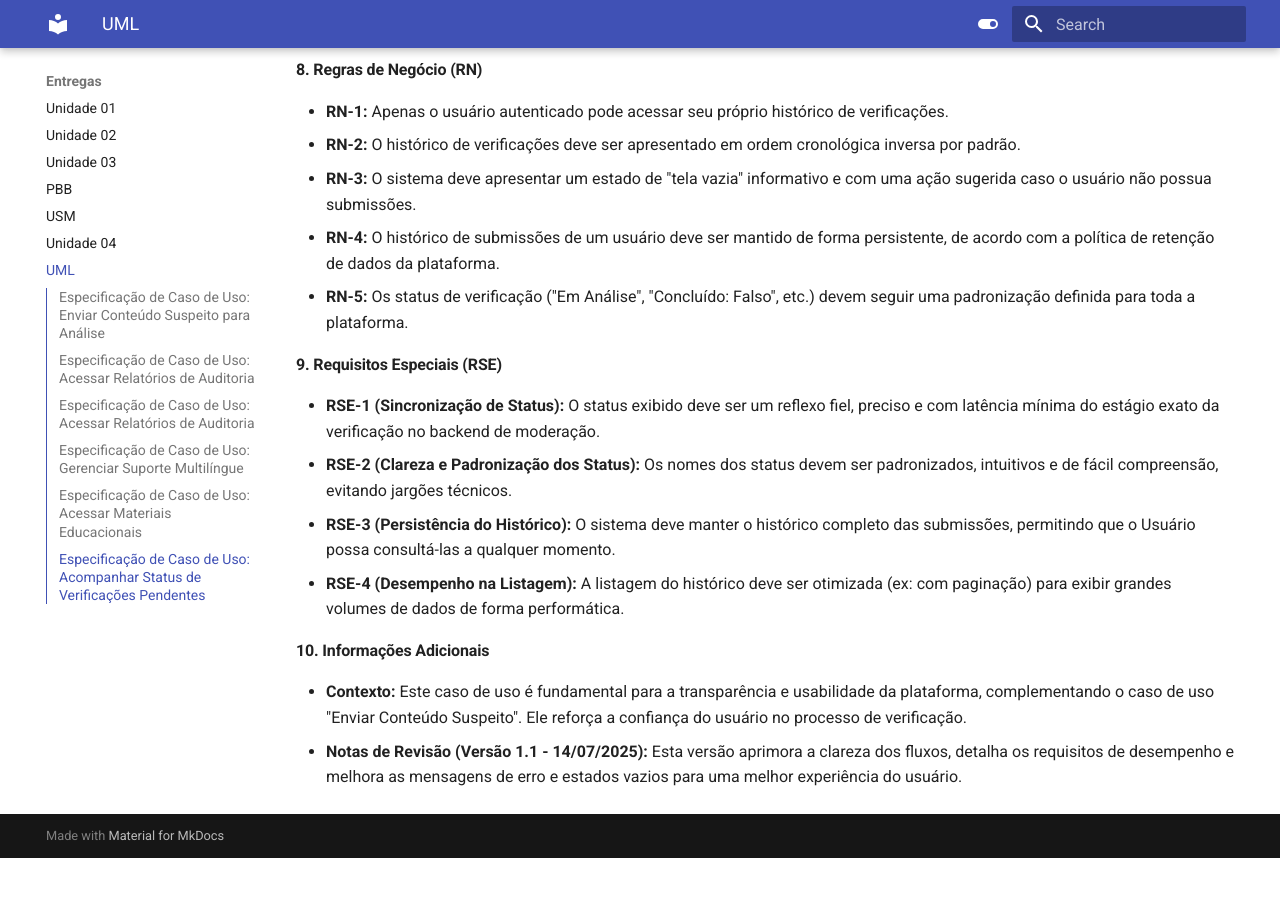
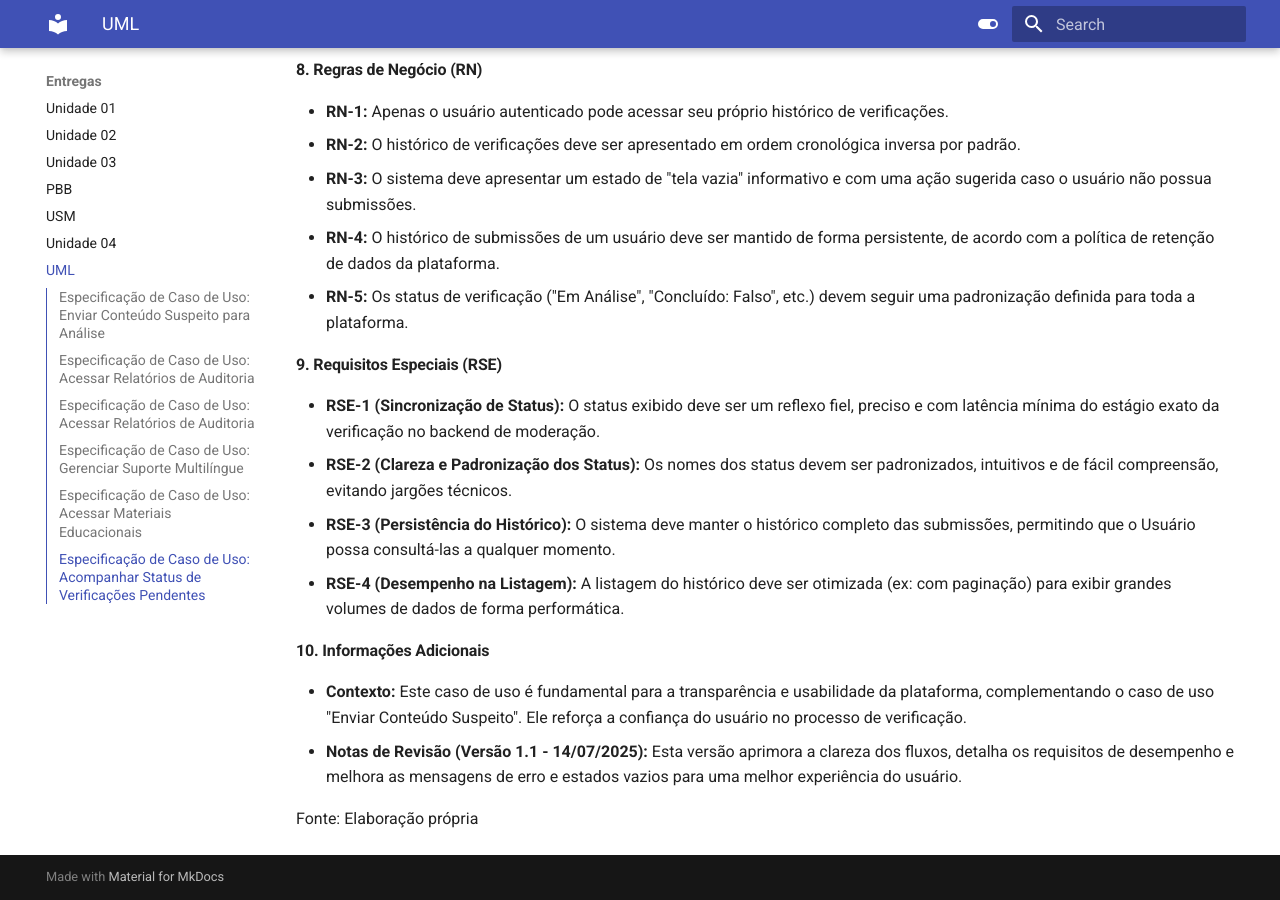
Before and after one commit to mdsreq-fga-unb/2025.1-T01-CORIGGE, an MkDocs documentation site: the page built from docs/entregas/unidade04/uml.md, in a window 1280 px wide and 900 px high, scrolled down 19664 px. Built offline with MkDocs 1.6.1 and Material for MkDocs 9.7.7, drawn with Linux system fonts in a browser that asks for light colours; before the commit the page ends 20522 px from its top, so only the background shows below that.

Commit message:
FEAT: Adicionando fontes.

```diff
--- a/docs/entregas/unidade04/uml.md
+++ b/docs/entregas/unidade04/uml.md
@@ -602,3 +602,5 @@ Este caso de uso permite que o Usuário consulte de forma transparente o andamen
 #### 10. Informações Adicionais
 * **Contexto:** Este caso de uso é fundamental para a transparência e usabilidade da plataforma, complementando o caso de uso "Enviar Conteúdo Suspeito". Ele reforça a confiança do usuário no processo de verificação.
 * **Notas de Revisão (Versão 1.1 - 14/07/2025):** Esta versão aprimora a clareza dos fluxos, detalha os requisitos de desempenho e melhora as mensagens de erro e estados vazios para uma melhor experiência do usuário.
+
+Fonte: Elaboração própria
```
